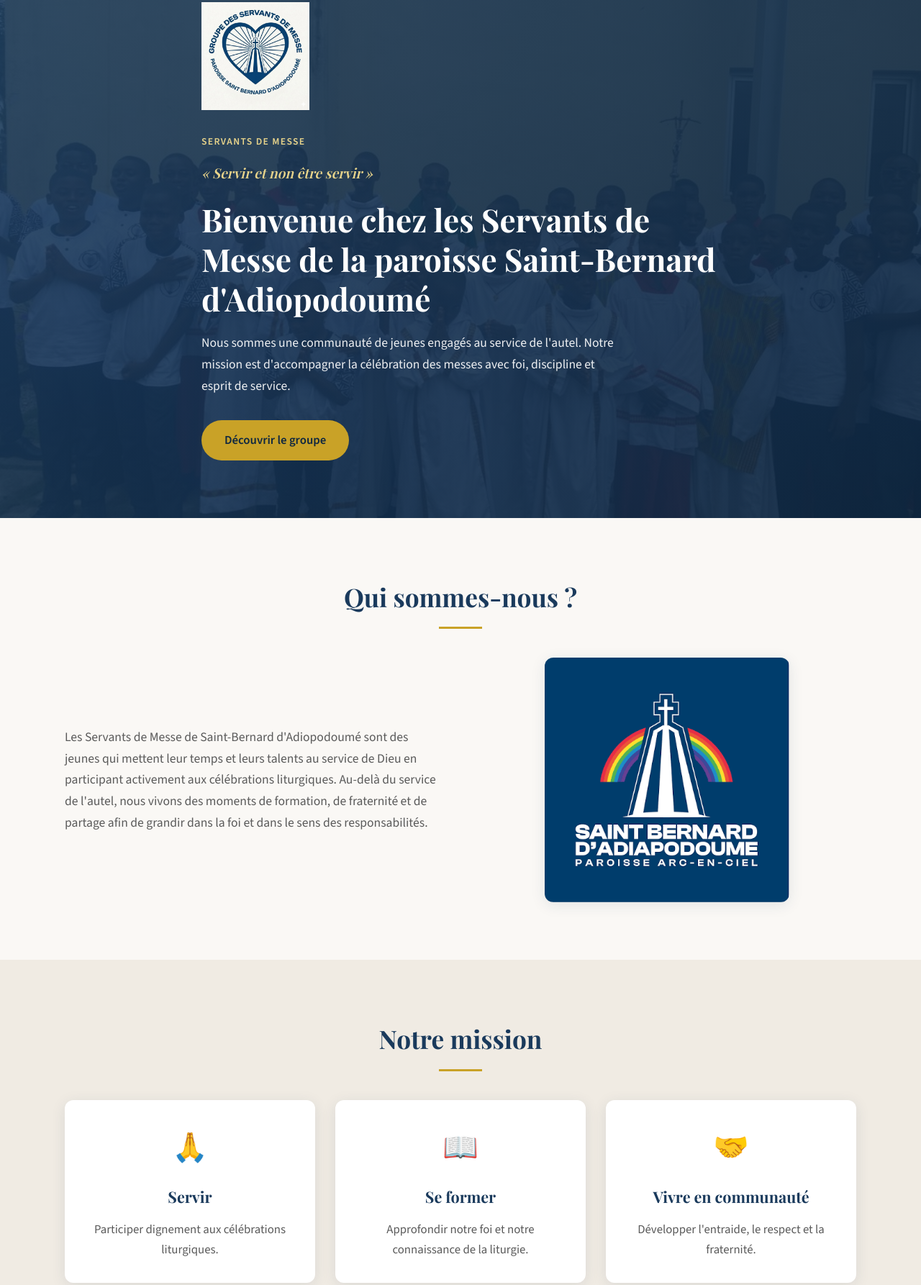
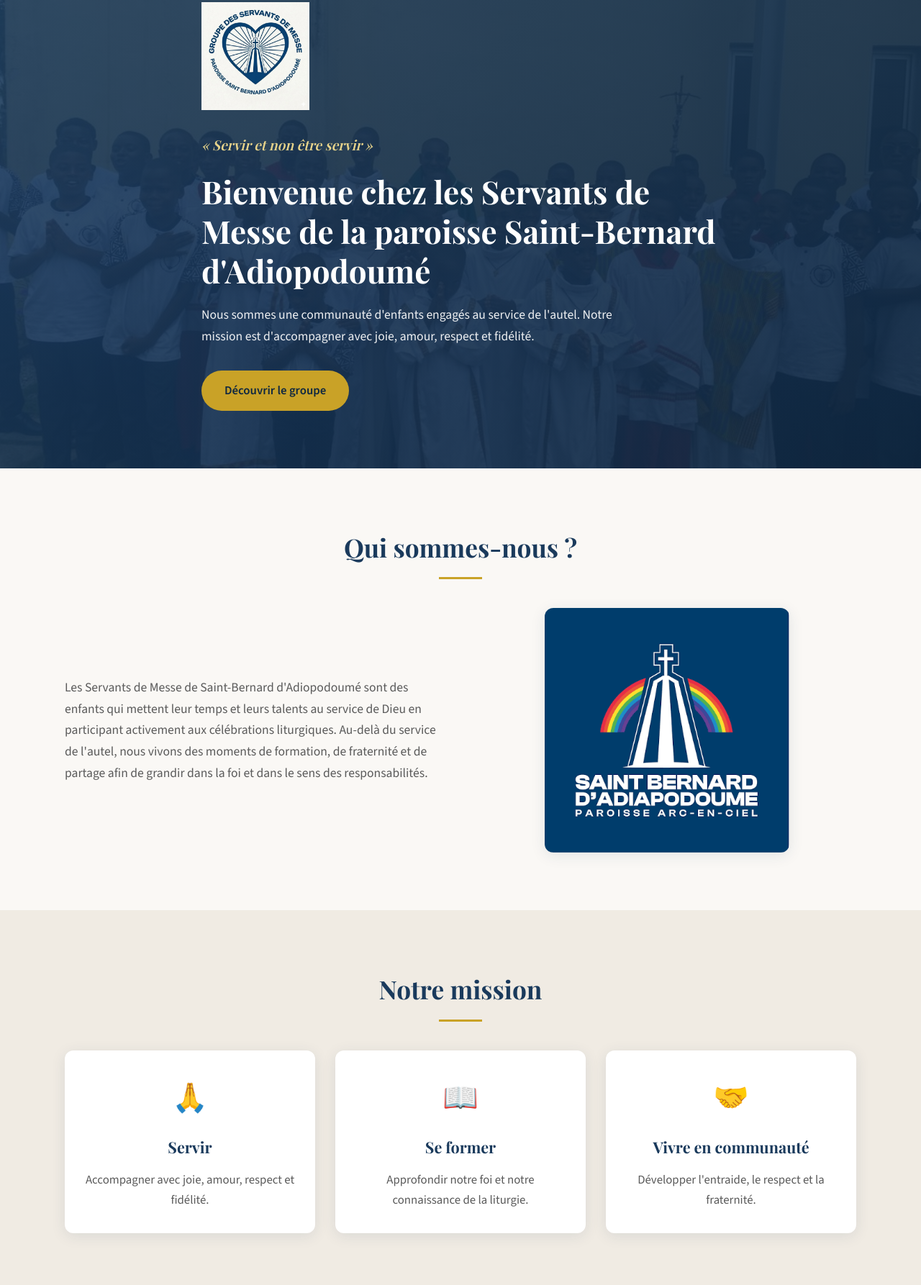
Before and after one commit to itestmypartner/Servant-de-messe-, a website: page index.html in a window 1280 px wide. Shown: the part 160-1946 px from the top of the page at 72% size. Drawn offline with nearby package versions, Linux system fonts and the light colour scheme; no server answers.

Commit message:
Sync behavior: clear local inscriptions if server empty; update homepage wording

```diff
--- a/index.html
+++ b/index.html
@@ -42,12 +42,11 @@
     <section class="hero">
       <div class="container hero-content">
         <img src="logoservantdemesse.jpg" alt="Servants de Messe" class="hero-logo">
-        <p class="hero-label">Servants de Messe</p>
         <p class="hero-devise">« Servir et non être servir »</p>
         <h1>Bienvenue chez les Servants de Messe de la paroisse Saint-Bernard d'Adiopodoumé</h1>
         <p class="hero-text">
-          Nous sommes une communauté de jeunes engagés au service de l'autel. Notre mission est d'accompagner
-          la célébration des messes avec foi, discipline et esprit de service.
+          Nous sommes une communauté d'enfants engagés au service de l'autel. Notre mission est d'accompagner
+          avec joie, amour, respect et fidélité.
         </p>
         <a href="#apropos" class="btn btn-primary">Découvrir le groupe</a>
       </div>
@@ -59,7 +58,7 @@
         <div class="about-grid">
           <div class="about-text">
             <p>
-              Les Servants de Messe de Saint-Bernard d'Adiopodoumé sont des jeunes qui mettent leur temps
+              Les Servants de Messe de Saint-Bernard d'Adiopodoumé sont des enfants qui mettent leur temps
               et leurs talents au service de Dieu en participant activement aux célébrations liturgiques.
               Au-delà du service de l'autel, nous vivons des moments de formation, de fraternité et de partage
               afin de grandir dans la foi et dans le sens des responsabilités.
@@ -77,7 +76,7 @@
           <article class="card">
             <span class="card-icon">🙏</span>
             <h3>Servir</h3>
-            <p>Participer dignement aux célébrations liturgiques.</p>
+            <p>Accompagner avec joie, amour, respect et fidélité.</p>
           </article>
           <article class="card">
             <span class="card-icon">📖</span>
```
Also changed, not shown: admin.html (+9 -4 lines).
